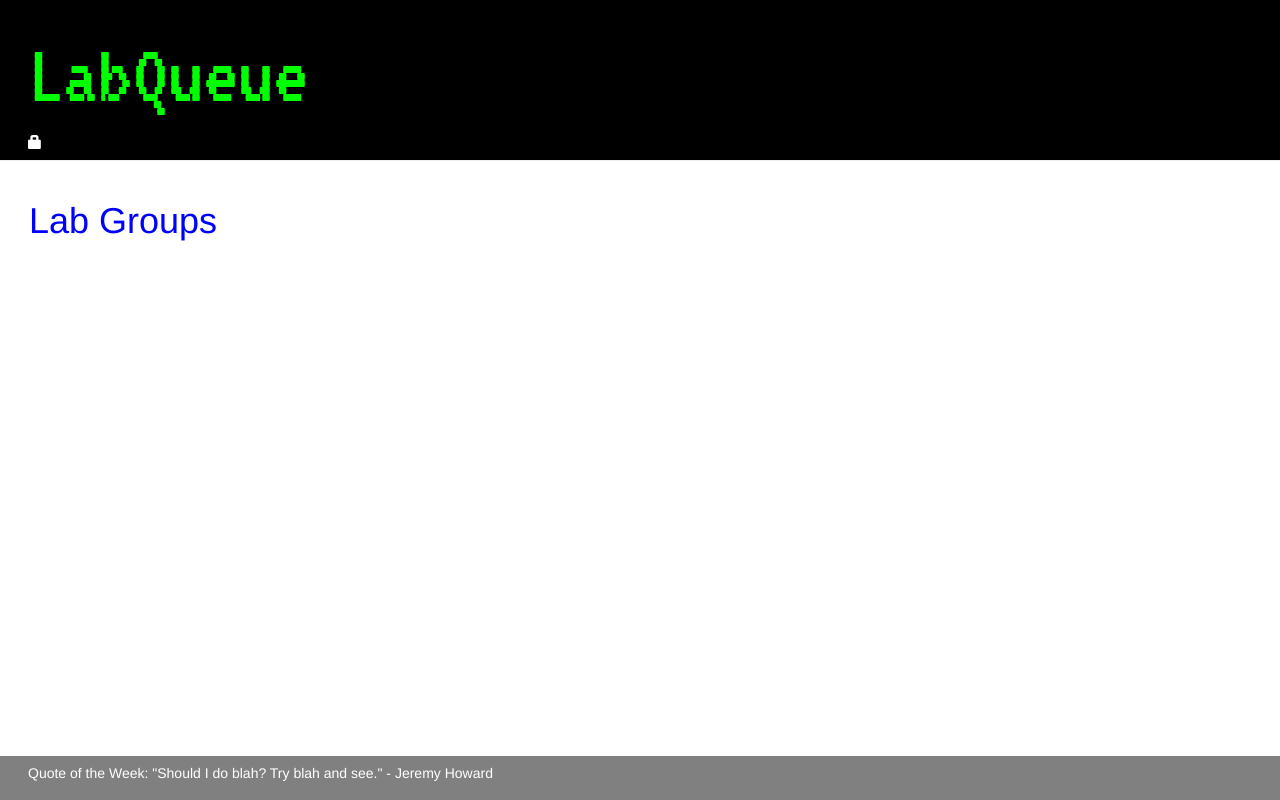
After one commit to GoeschWho/LabQueue, a Django app: page /groups in a window 1280 px wide. The commit adds this page. Run offline with Django 3.2, Linux system fonts and the light colour scheme; data that the repository does not hold is empty; some libraries are stand-ins or nearby versions; some web fonts are replaced.

Commit message:
LabPart and Group classes added

```diff
--- a/labqueue/settings.py
+++ b/labqueue/settings.py
@@ -51,6 +51,9 @@ MIDDLEWARE = [
 ]
 
 ROOT_URLCONF = 'labqueue.urls'
+
+LOGIN_REDIRECT_URL = '/'
+LOGOUT_REDIRECT_URL = '/'
 
 TEMPLATES = [
     {
--- a/labqueue/urls.py
+++ b/labqueue/urls.py
@@ -15,8 +15,11 @@ Including another URLconf
 """
 from django.urls import path, include
 from django.contrib import admin
+from django.contrib.auth import views
 
 urlpatterns = [
     path('admin/', admin.site.urls),
+    path('accounts/login', views.LoginView.as_view(), name='login'),
+    path('accounts/logout', views.LogoutView.as_view(), name='logout', kwargs={'next_page': '/'}),
     path('', include('myqueue.urls')),
 ]
--- a/myqueue/admin.py
+++ b/myqueue/admin.py
@@ -1,4 +1,5 @@
 from django.contrib import admin
-from .models import Lab
+from .models import Lab, LabPart
 
 admin.site.register(Lab)
+admin.site.register(LabPart)
--- a/myqueue/static/css/myqueue.css
+++ b/myqueue/static/css/myqueue.css
@@ -1,4 +1,9 @@
 
+
+@font-face {
+    font-family: 'Segment7Standard';
+    unicode-range: U+30-39;
+}
 
 .page-header {
     background-color: black;
@@ -13,6 +18,21 @@
     text-decoration: none;
 }
 
+.page-footer {
+    background-color: gray;
+    margin-top: 0;
+    padding: 0.5em 0.5em 0.5em 2em;
+    position: fixed;
+    left: 0;
+    bottom: 0;
+    width: 100%;
+    color: white;
+}
+
+.top-menu {
+    color: white;
+}
+
 h1 {
     color: blue;
     #font-weight: bold;
@@ -25,3 +45,7 @@ h1 {
 .lab {
     margin-bottom: 0.5em;
 }
+
+.part {
+    margin: 1em 0em 1em 1em;
+}
--- a/myqueue/templates/myqueue/base.html
+++ b/myqueue/templates/myqueue/base.html
@@ -5,6 +5,7 @@
     <link rel="stylesheet" href="//maxcdn.bootstrapcdn.com/bootstrap/3.2.0/css/bootstrap.min.css">
     <link rel="stylesheet" href="//maxcdn.bootstrapcdn.com/bootstrap/3.2.0/css/bootstrap-theme.min.css">
     <link href="https://fonts.googleapis.com/css?family=VT323" rel="stylesheet">
+    <link rel="stylesheet" media="screen" href="https://fontlibrary.org/face/segment7" type="text/css"/>
     <link rel="stylesheet" href="{% static 'css/myqueue.css' %}">
     <meta charset="UTF-8">
     <title>LabQueue</title>
@@ -12,6 +13,11 @@
 <body>
     <div class="page-header">
         <h1><a href="/">LabQueue</a></h1>
+        {% if user.is_authenticated %}
+            <p class="top-menu">Hello {{ user.username }} | <a href="{% url 'logout' %}">Log out</a></p>
+        {% else %}
+            <a href="{% url 'login' %}" class="top-menu"><span class="glyphicon glyphicon-lock"></span></a>
+        {% endif %}
     </div>
     <div class="content container">
         <div class="row">
@@ -21,5 +27,8 @@
             </div>
         </div>
     </div>
+    <div class="page-footer">
+        <p class="quote">Quote of the Week: "Should I do blah? Try blah and see." - Jeremy Howard</p>
+    </div>
 </body>
 </html>
--- /dev/null
+++ b/myqueue/templates/myqueue/group_list.html
@@ -0,0 +1,13 @@
+{% extends 'myqueue/base.html' %}
+
+{% block content %}
+    <h1>Lab Groups</h1>
+    {% if user.is_authenticated %}
+        <a href="{%  url 'group_new'%}" class="btn btn-default"><span class="glyphicon glyphicon-plus"></span></a>
+    {% endif %}
+    {% for group in groups %}
+        <div class="group">
+            <p><a href="{% url 'group_detail' pk=group.pk %}">Bench {{ group.bench }}</a></p>
+        </div>
+    {% endfor %}
+{% endblock %}
--- a/myqueue/templates/myqueue/lab_list.html
+++ b/myqueue/templates/myqueue/lab_list.html
@@ -3,11 +3,11 @@
 {% block content %}
     <h1>ECEN 1030 Labs</h1>
     {% if user.is_authenticated %}
-        <a href="{%  url 'lab_new'%}" class="top-menu"><span class="glyphicon glyphicon-plus"></span></a>
+        <a href="{%  url 'lab_new'%}" class="btn btn-default"><span class="glyphicon glyphicon-plus"></span></a>
     {% endif %}
     {% for lab in labs %}
         <div class="lab">
-            <p><a href="{% url 'lab_detail' pk=lab.pk %}">Lab {{ lab.lab_number }}</a></p>
+            <p><a href="{% url 'lab_detail' pk=lab.pk %}">Lab {{ lab.number }}</a> - {{ lab.parts.count }} parts</p>
         </div>
     {% endfor %}
 {% endblock %}
--- a/myqueue/urls.py
+++ b/myqueue/urls.py
@@ -3,7 +3,18 @@ from . import views
 
 urlpatterns = [
     path('', views.lab_list, name='lab_list'),
+
+    path('labs', views.lab_list, name='lab_list'),
     path('lab/<int:pk>/', views.lab_detail, name='lab_detail'),
     path('lab/new', views.lab_new, name='lab_new'),
     path('lab/<int:pk>/edit', views.lab_edit, name='lab_edit'),
+    path('lab/<int:pk>/remove', views.lab_remove, name='lab_remove'),
+
+    path('lab/<int:pk>/part', views.add_part_to_lab, name="add_part_to_lab"),
+
+    path('groups', views.group_list, name='group_list'),
+    path('group/<int:pk>/', views.group_detail, name='group_detail'),
+    path('group/new', views.group_new, name='group_new'),
+    path('group/<int:pk>/edit', views.group_edit, name='group_edit'),
+    path('group/<int:pk>/remove', views.group_remove, name='group_remove'),
 ]
--- a/myqueue/views.py
+++ b/myqueue/views.py
@@ -1,6 +1,7 @@
-from .models import Lab
+from .models import Lab, Group
 from django.shortcuts import render, get_object_or_404, redirect
-from .forms import LabForm
+from .forms import LabForm, PartForm, GroupForm
+from django.contrib.auth.decorators import login_required
 
 
 def lab_list(request):
@@ -13,6 +14,7 @@ def lab_detail(request, pk):
     return render(request, 'myqueue/lab_detail.html', {'lab': lab})
 
 
+@login_required
 def lab_new(request):
     if request.method == "POST":
         form = LabForm(request.POST)
@@ -26,6 +28,7 @@ def lab_new(request):
     return render(request, 'myqueue/lab_edit.html', {'form': form})
 
 
+@login_required
 def lab_edit(request, pk):
     lab = get_object_or_404(Lab, pk=pk)
     if request.method == "POST":
@@ -38,3 +41,70 @@ def lab_edit(request, pk):
     else:
         form = LabForm(instance=lab)
     return render(request, 'myqueue/lab_edit.html', {'form': form})
+
+
+@login_required
+def lab_remove(request, pk):
+    lab = get_object_or_404(Lab, pk=pk)
+    lab.delete()
+    return redirect('lab_list')
+
+
+@login_required
+def add_part_to_lab(request, pk):
+    lab = get_object_or_404(Lab, pk=pk)
+    if request.method == "POST":
+        form = PartForm(request.POST)
+        if form.is_valid():
+            part = form.save(commit=False)
+            part.lab = lab
+            part.save()
+            return redirect('lab_detail', pk=lab.pk)
+    else:
+        form = PartForm()
+    return render(request, 'myqueue/add_part_to_lab.html', {'form': form})
+
+
+def group_list(request):
+    groups = Group.objects.all()
+    return render(request, 'myqueue/group_list.html', {'groups': groups})
+
+
+def group_detail(request, pk):
+    group = get_object_or_404(Group, pk=pk)
+    return render(request, 'myqueue/group_detail.html', {'group': group})
+
+
+@login_required
+def group_new(request):
+    if request.method == "POST":
+        form = GroupForm(request.POST)
+        if form.is_valid():
+            group = form.save(commit=False)
+            #code generated fields
+            group.save()
+            return redirect('group_detail', pk=group.pk)
+    else:
+        form = GroupForm()
+    return render(request, 'myqueue/group_edit.html', {'form': form})
+
+
+def group_edit(request, pk):
+    group = get_object_or_404(Group, pk=pk)
+    if request.method == "POST":
+        form = GroupForm(request.POST, instance=group)
+        if form.is_valid():
+            group = form.save(commit=False)
+            #code generated fields
+            group.save()
+            return redirect('group_detail', pk=group.pk)
+    else:
+        form = GroupForm(instance=group)
+    return render(request, 'myqueue/group_edit.html', {'form': form})
+
+
+@login_required
+def group_remove(request, pk):
+    group = get_object_or_404(Group, pk=pk)
+    group.delete()
+    return redirect('group_list')
```
Also changed, not shown: myqueue/forms.py (+16 -2 lines), myqueue/models.py (+15 -7 lines), myqueue/templates/myqueue/group_detail.html (added, +12 -0 lines), myqueue/templates/myqueue/group_edit.html (added, +9 -0 lines), myqueue/templates/myqueue/lab_detail.html (+15 -2 lines), myqueue/templates/registration/login.html (added, +24 -0 lines).
